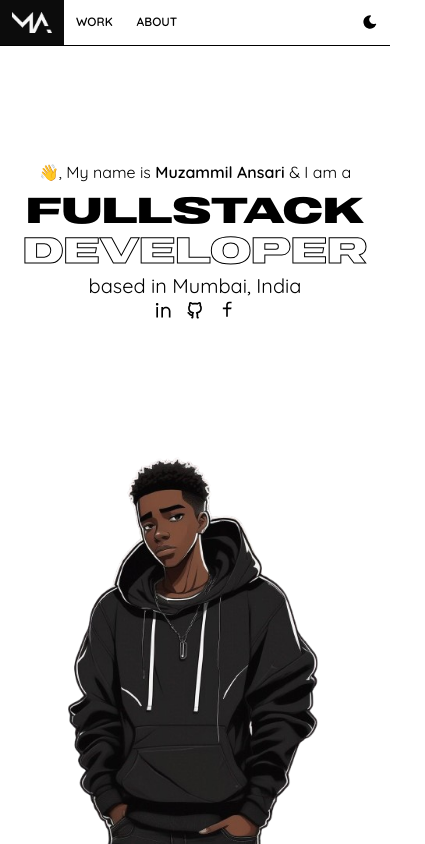
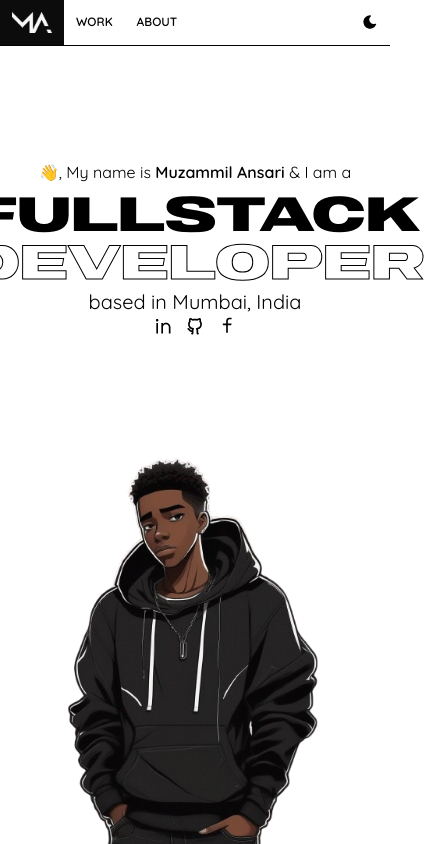
Before and after one commit to Muzammil606/portfolio, a Next.js app: page / in a window 390 px wide. Shown: the whole page, 425 px wide, since content can reach past the window. Built offline with nearby package versions, Linux system fonts and the light colour scheme.

Commit message:
Update globals.css

```diff
--- a/src/app/globals.css
+++ b/src/app/globals.css
@@ -14,7 +14,7 @@ h1,h2,h3,h4,h5,h6 {
     font-weight: bolder;
 }
 h1 {
-    @apply text-4xl md:text-9xl
+    @apply text-5xl md:text-9xl
 }
 h2 {
     @apply text-7xl
```
